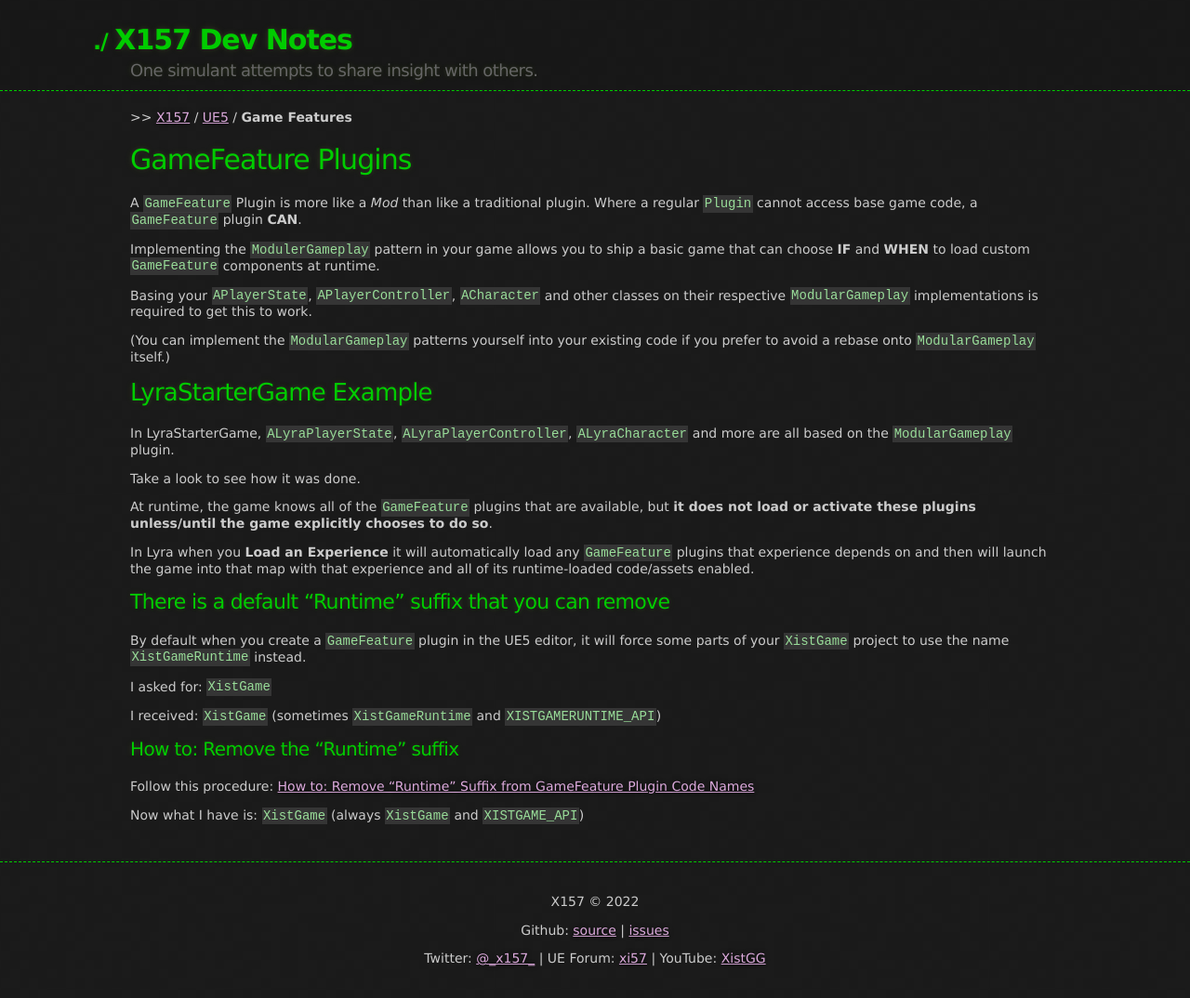
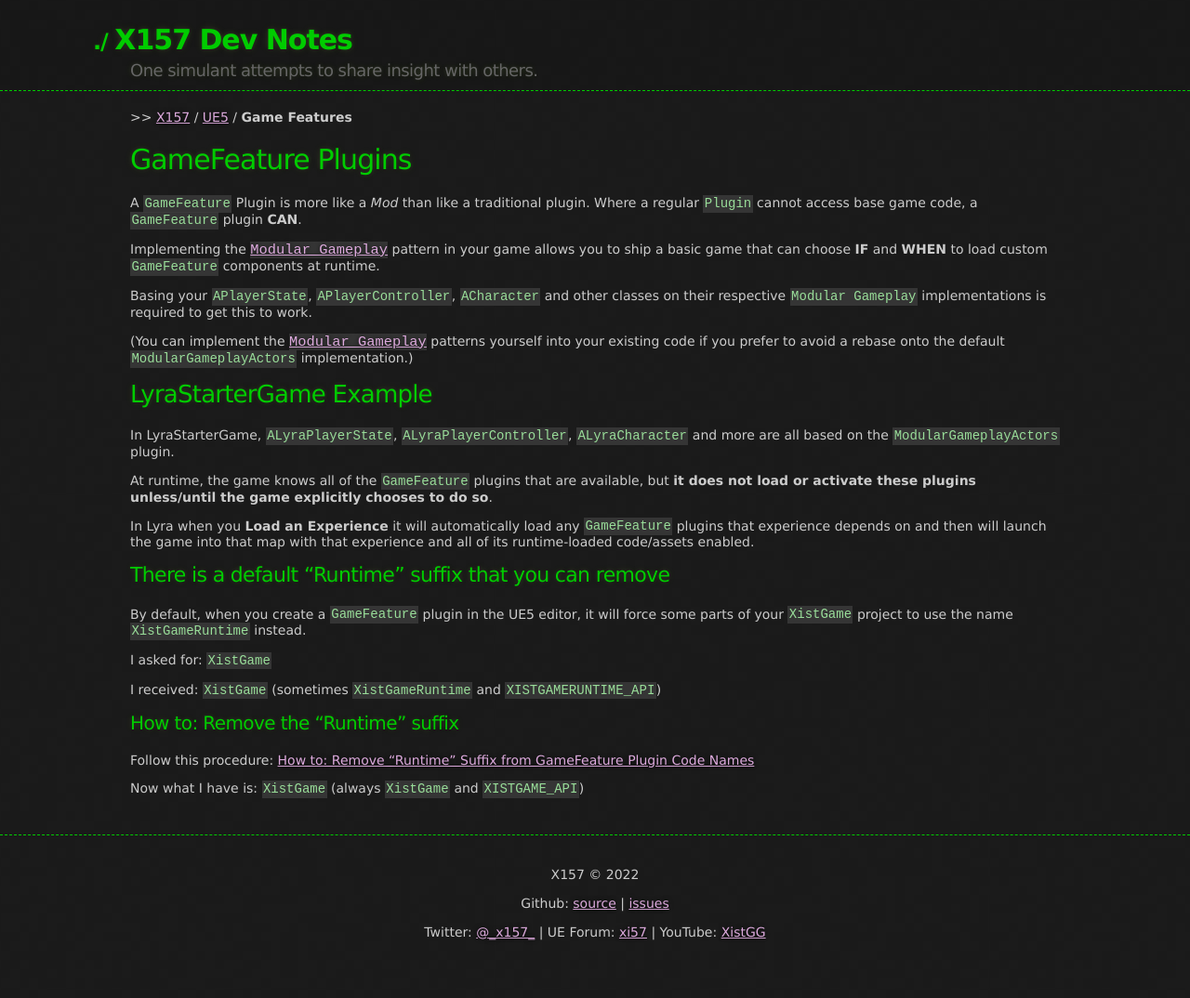
Before and after one commit to x157/x157.github.io, a Jekyll site: the page built from UE5/GameFeatures/index.md, in a window 1280 px wide. Shown: the whole page at 93% size. Built offline with Jekyll 4.4.1, drawn with Linux system fonts in a browser that asks for light colours; after the commit the page ends 1046 px from its top, so only the background shows below that.

Commit message:
Add cross-references

```diff
--- a/UE5/GameFeatures/index.md
+++ b/UE5/GameFeatures/index.md
@@ -13,24 +13,24 @@ A `GameFeature` Plugin is more like a *Mod* than like a traditional plugin.
 Where a regular `Plugin` cannot access base game code,
 a `GameFeature` plugin **CAN**.
 
-Implementing the `ModulerGameplay` pattern in your game allows you to ship a basic game
+Implementing the [`Modular Gameplay`](/UE5/ModularGameplay/)
+pattern in your game allows you to ship a basic game
 that can choose **IF** and **WHEN**
 to load custom `GameFeature` components at runtime.
 
 Basing your `APlayerState`, `APlayerController`, `ACharacter`
-and other classes on their respective `ModularGameplay` implementations
+and other classes on their respective `Modular Gameplay` implementations
 is required to get this to work.
 
-(You can implement the `ModularGameplay` patterns yourself
-into your existing code if you prefer to avoid a rebase onto `ModularGameplay` itself.)
+(You can implement the [`Modular Gameplay`](/UE5/ModularGameplay/) patterns yourself
+into your existing code if you prefer to avoid a rebase onto
+the default `ModularGameplayActors` implementation.)
 
 
 ## LyraStarterGame Example
 
 In LyraStarterGame, `ALyraPlayerState`, `ALyraPlayerController`, `ALyraCharacter`
-and more are all based on the `ModularGameplay` plugin.
-
-Take a look to see how it was done.
+and more are all based on the `ModularGameplayActors` plugin.
 
 At runtime, the game knows all of the `GameFeature` plugins that are available, but
 **it does not load or activate these plugins unless/until the game explicitly chooses to do so**.
@@ -42,7 +42,7 @@ and all of its runtime-loaded code/assets enabled.
 
 ### There is a default "Runtime" suffix that you can remove
 
-By default when you create a `GameFeature` plugin in the UE5 editor, it will force
+By default, when you create a `GameFeature` plugin in the UE5 editor, it will force
 some parts of your `XistGame` project to use the name `XistGameRuntime` instead.
 
 I asked for: `XistGame`
```
Also changed, not shown: UE5/ModularGameplay/index.md (+5 -3 lines).
